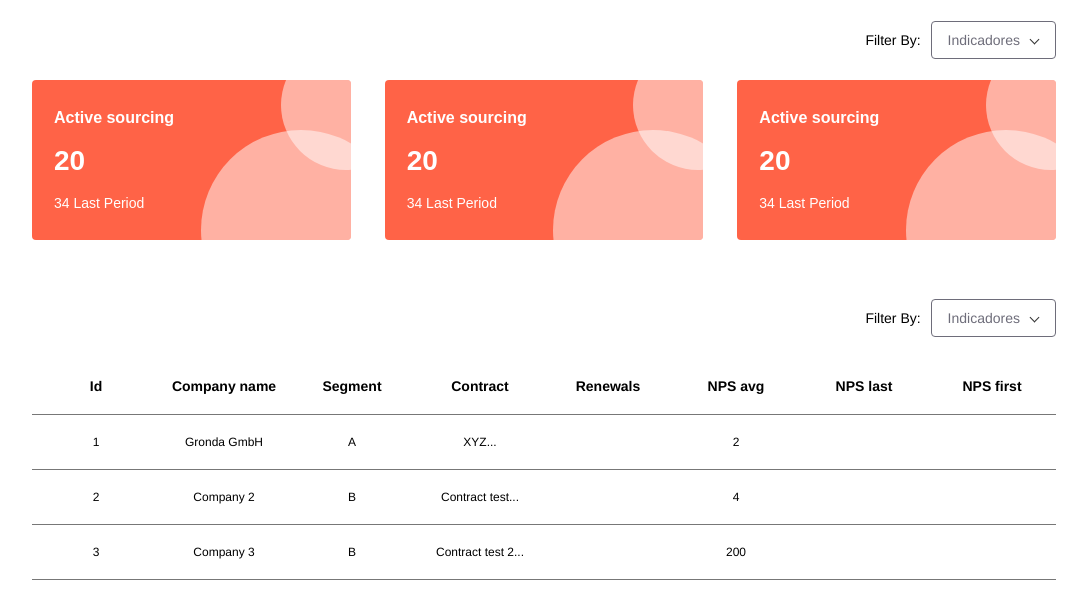
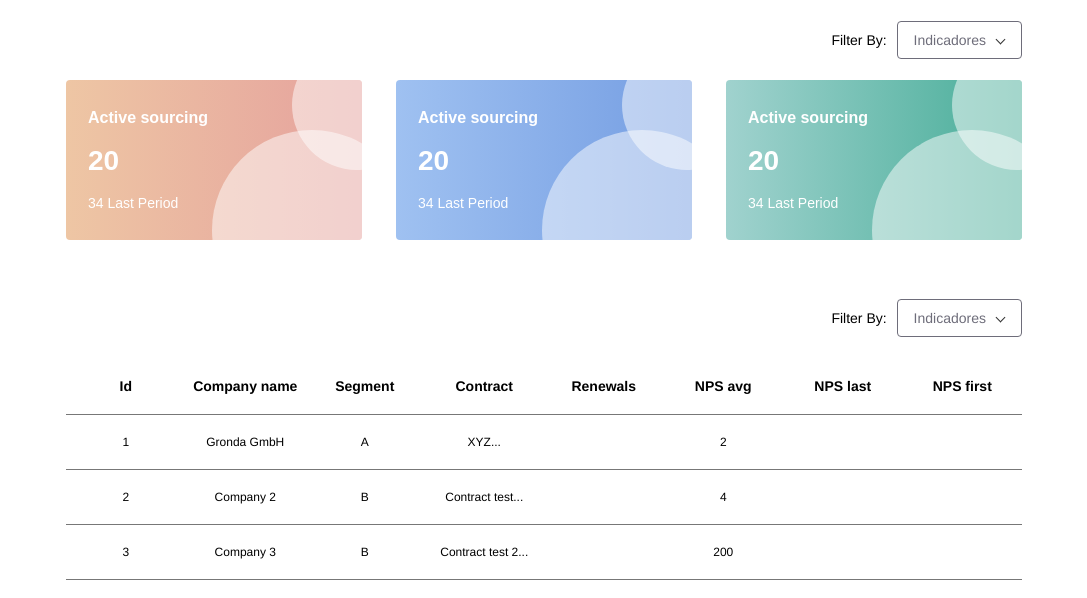
Before and after one commit to lucasmaiaesilva/gronda-test, a Next.js app: page / in a window 1280 px wide. Shown: the top 598 px of the page, without its empty margins (96-1183 px from the left). Built offline with nearby package versions, Linux system fonts and the light colour scheme.

Commit message:
add dynamic colors on card

```diff
--- /dev/null
+++ b/components/Card/cardEnum.json
@@ -0,0 +1,17 @@
+{
+  "active_source": {
+    "title": "Active sourcing",
+    "static-background": "rgb(238,198,164)",
+    "gradient-background": "linear-gradient(90deg, rgba(238,198,164,1) 0%, rgba(229,161,157,1) 100%)"
+  },
+  "weekly_active": {
+    "title": "Weekly active",
+    "static-background": "rgb(159,193,241)",
+    "gradient-background": "linear-gradient(90deg, rgba(159,193,241,1) 0%, rgba(116,157,226,1) 100%)"
+  },
+  "nps": {
+    "title": "NPS",
+    "static-background": "rgb(160,210,206)",
+    "gradient-background": "linear-gradient(90deg, rgba(160,210,206,1) 0%, rgba(71,173,152,1) 100%)"
+  }
+}
--- a/components/Card/index.tsx
+++ b/components/Card/index.tsx
@@ -4,16 +4,18 @@ import * as S from './styles'
 type CardProps = {
   indicatorType: string,
   indicatorValue: number,
-  indicatorPeriod: string
+  indicatorPeriod: string,
+  kind: string
 }
 
 const Card: FC<CardProps> = ({
   indicatorType,
   indicatorValue,
-  indicatorPeriod
+  indicatorPeriod,
+  kind
 }) => {
   return (
-    <S.CardContainer>
+    <S.CardContainer kind={kind}>
       <h1 className="type">{indicatorType}</h1>
       <h2 className="value">{indicatorValue}</h2>
       <p className="period">{indicatorPeriod}</p>
--- a/components/Card/styles.ts
+++ b/components/Card/styles.ts
@@ -1,9 +1,14 @@
 import styled from 'styled-components'
+import data from './cardEnum.json'
 
-export const CardContainer = styled.div`
+interface CardStyleProps {
+  kind: string;
+}
+
+export const CardContainer = styled.div<CardStyleProps>`
   position: relative;
   padding: 2rem 2.2rem;
-  height: 12rem;
+  height: 18rem;
   display: flex;
   flex-direction: column;
   justify-content: space-around;
@@ -12,6 +17,10 @@ export const CardContainer = styled.div`
   font-family: sans-serif;
   border-radius: .4rem;
   overflow: hidden;
+
+  @media screen and (min-width: 1024px) {
+    height: 16rem;
+  }
 
   & > * {
     padding: 0;
@@ -53,5 +62,6 @@ export const CardContainer = styled.div`
     right: -6rem;
   }
 
-  background-color: tomato;
+  background: ${({ kind }) => data[kind]["static-background"]};
+  background: ${({ kind }) => data[kind]["gradient-background"]};
 `
--- a/pages/index.tsx
+++ b/pages/index.tsx
@@ -18,9 +18,24 @@ export default function Home() {
       <InfoBar />
       <Container>
         <Display>
-          <Card indicatorType="Active sourcing" indicatorValue={20} indicatorPeriod="34 Last Period" />
-          <Card indicatorType="Active sourcing" indicatorValue={20} indicatorPeriod="34 Last Period" />
-          <Card indicatorType="Active sourcing" indicatorValue={20} indicatorPeriod="34 Last Period" />
+          <Card
+            kind="active_source"
+            indicatorType="Active sourcing"
+            indicatorValue={20}
+            indicatorPeriod="34 Last Period"
+          />
+          <Card
+            kind="weekly_active"
+            indicatorType="Active sourcing"
+            indicatorValue={20}
+            indicatorPeriod="34 Last Period"
+          />
+          <Card
+            kind="nps"
+            indicatorType="Active sourcing"
+            indicatorValue={20}
+            indicatorPeriod="34 Last Period"
+          />
         </Display>
       </Container>
       <InfoBar />
--- a/styles/globalStyles.ts
+++ b/styles/globalStyles.ts
@@ -2,13 +2,19 @@ import { createGlobalStyle } from 'styled-components';
 
 const GlobalStyle = createGlobalStyle`
   html {
-    font-size: 10px;
+    font-size: 11px;
     scroll-behavior: smooth;
+    @media screen and (min-width: 1024px) {
+      font-size: 10px;
+    }
   }
   body {
     margin: 0;
     padding: 0;
     font-family: Open-Sans, Helvetica, Sans-Serif;
+    & * {
+      box-sizing: border-box;
+    }
   }
 `;
 
```
